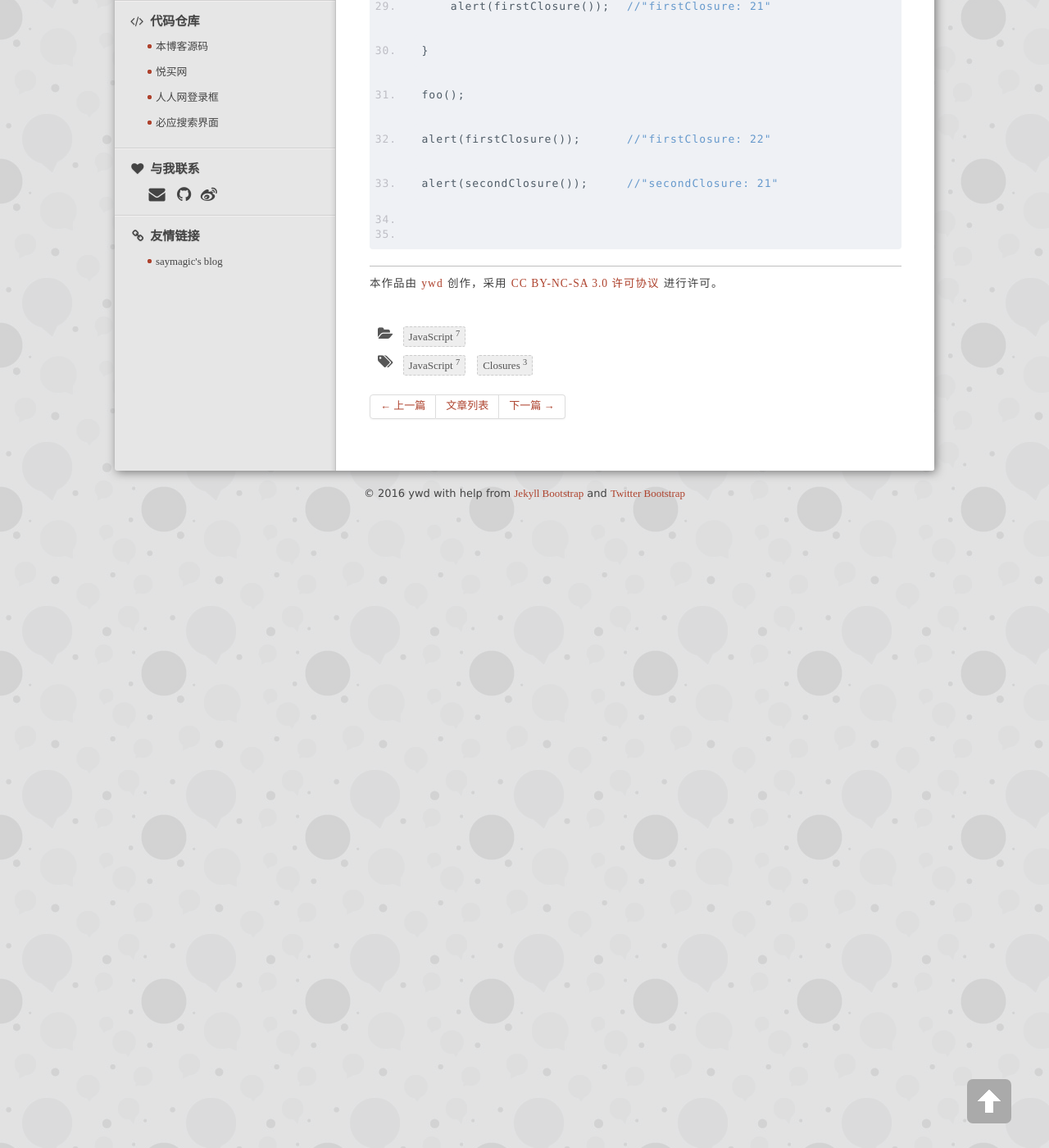
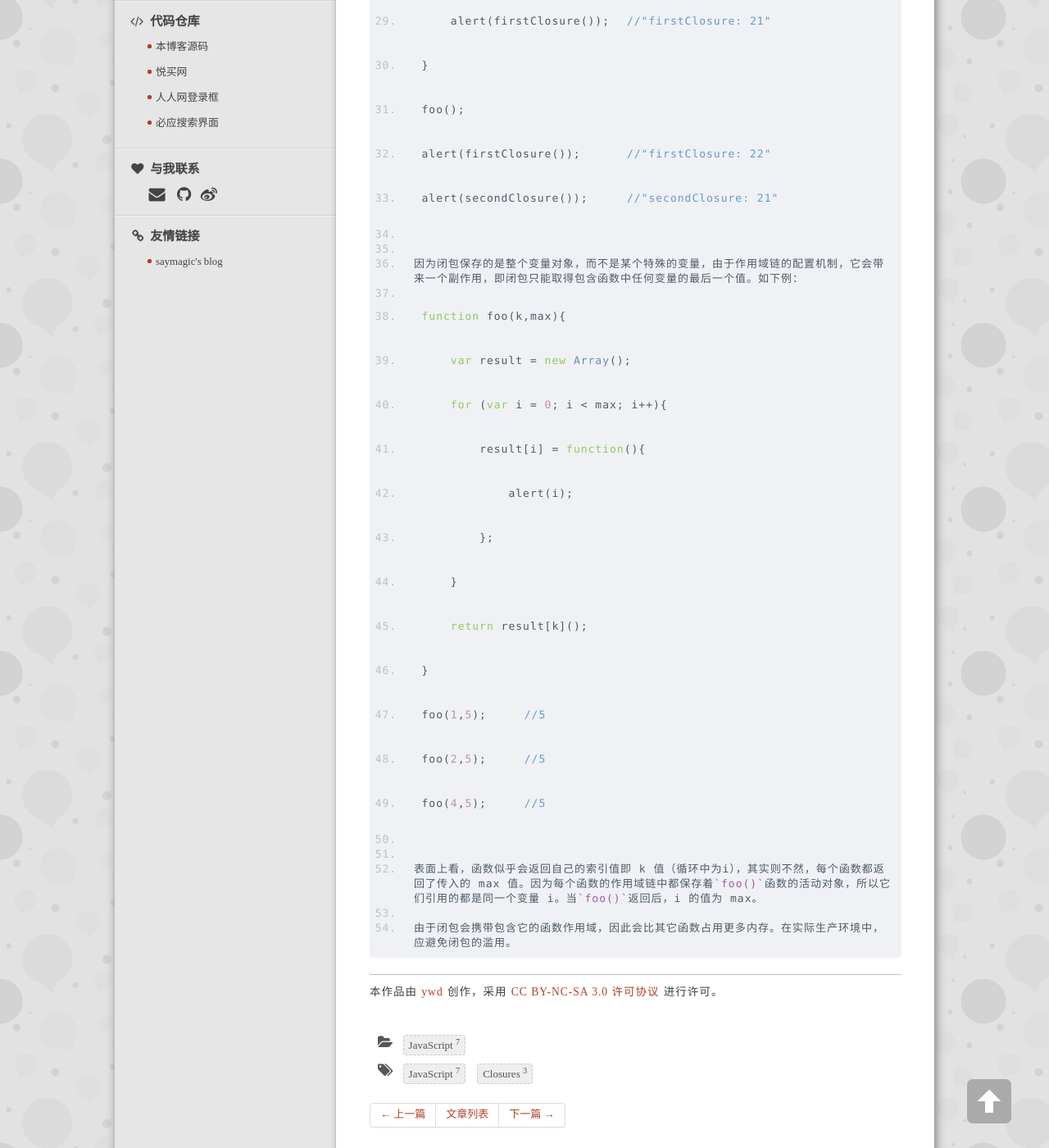
Before and after one commit to wendyppy/0-0-9.github.io, a Jekyll site: the page built from _posts/2016-07-25-closures-in-js.md, in a window 1280 px wide and 1400 px high, scrolled down 2579 px. Shown: the whole window at 82% size. Built offline with Jekyll 4.4.1, drawn with Linux system fonts in a browser that asks for light colours; nearby versions of some CDN libraries; library files that are not in the unit come from our copies; Markdown is read by kramdown in place of the engine named in the settings; comment, search, counter and statistics services are not loaded; some of the changed text lies outside the part shown.

Commit message:
alter closures

```diff
--- a/_posts/2016-07-25-closures-in-js.md
+++ b/_posts/2016-07-25-closures-in-js.md
@@ -88,7 +88,7 @@ foo: <FunctionObject> = {
 }
 </pre>
 
-需要注意的是，同一个执行环境中，`[[scope]]`属性是被所有闭包共享的。也就是说，当其中一个闭包对`[[scope]]`的某变量作出修改，会影响到其它闭包对该变量的读取。
+需要注意的是，同一个执行环境中，`[[scope]]`属性是被所有闭包共享的。也就是说，当其中一个闭包对`[[scope]]`的某变量作出修改，会影响到其它闭包对该变量的读取。如下例：
 
 <pre>
 var firstClosure,secondClosure;
@@ -107,3 +107,24 @@ foo();
 alert(firstClosure());	//"firstClosure: 22"
 alert(secondClosure());	//"secondClosure: 21"
 </pre>
+
+因为闭包保存的是整个变量对象，而不是某个特殊的变量，由于作用域链的配置机制，它会带来一个副作用，即闭包只能取得包含函数中任何变量的最后一个值。如下例：
+
+<pre>
+function foo(k,max){
+    var result = new Array();
+    for (var i = 0; i < max; i++){
+        result[i] = function(){
+            alert(i);
+        };
+    }
+    return result[k]();
+}
+foo(1,5);	//5
+foo(2,5);	//5
+foo(4,5);	//5
+</pre>
+
+表面上看，函数似乎会返回自己的索引值即 k 值（循环中为i），其实则不然，每个函数都返回了传入的 max 值。因为每个函数的作用域链中都保存着`foo()`函数的活动对象，所以它们引用的都是同一个变量 i。当`foo()`返回后，i 的值为 max。
+
+由于闭包会携带包含它的函数作用域，因此会比其它函数占用更多内存。在实际生产环境中，应避免闭包的滥用。
```
